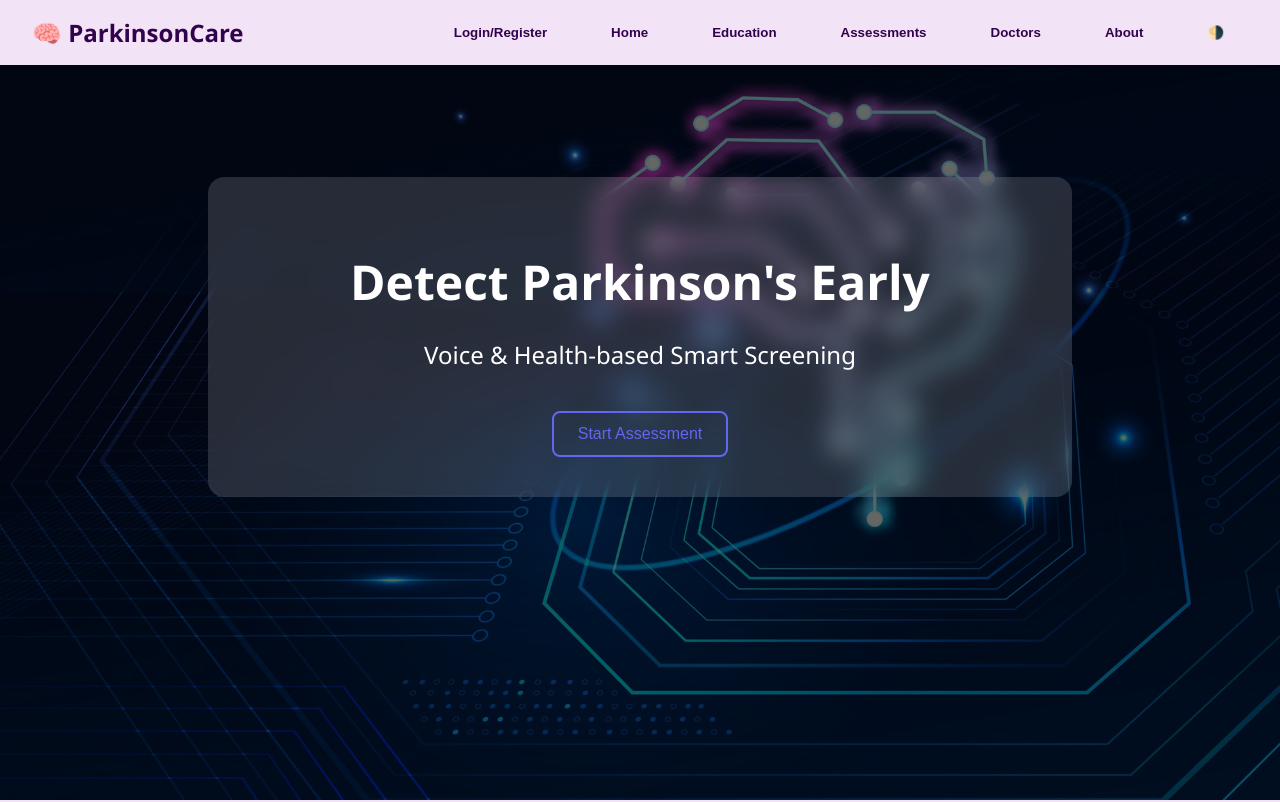
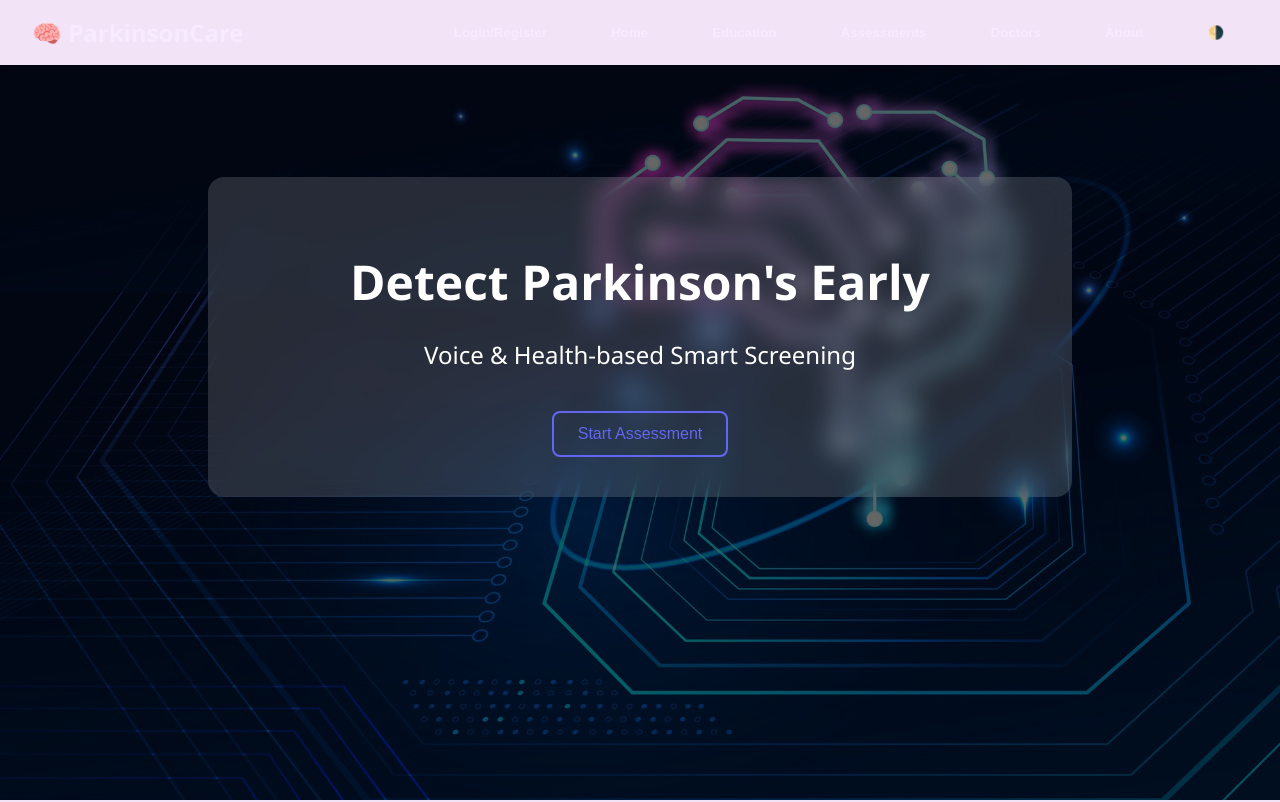
Before and after one commit to ssadia18/ParkinsonCare, a plain HTML site: page index.html in a window 1280 px wide. Shown: the top 802 px of the page. Drawn offline with nearby package versions, Linux system fonts and the light colour scheme.

Commit message:
Update styles.css

```diff
--- a/styles.css
+++ b/styles.css
@@ -1,6 +1,6 @@
 :root {
   --bg: #f2e3f7;
-  --text: #32024c;
+  --text: #f8eaff;
   --accent: #6366f1;
   --card-bg: white;
   --dark-bg: #201127;
```
